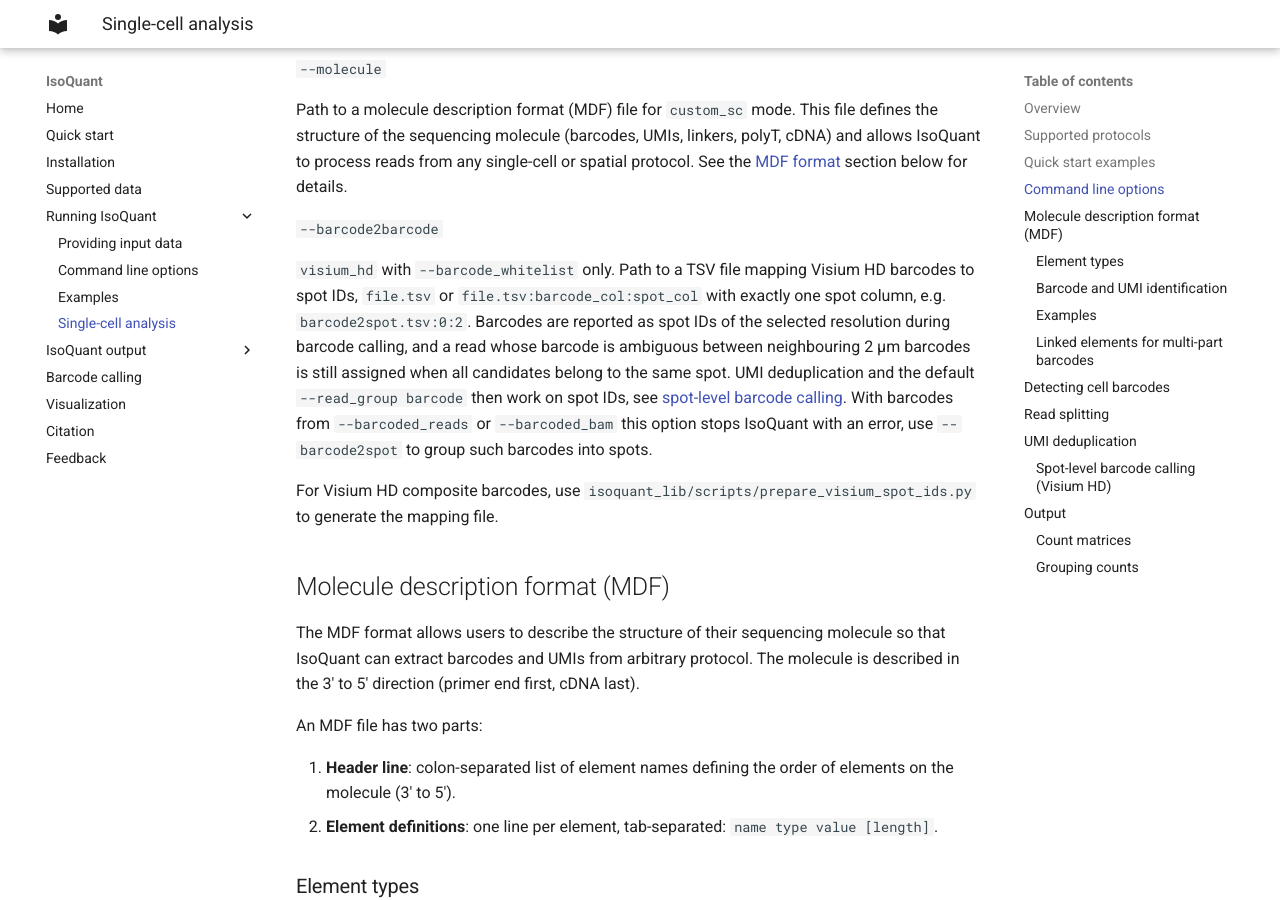
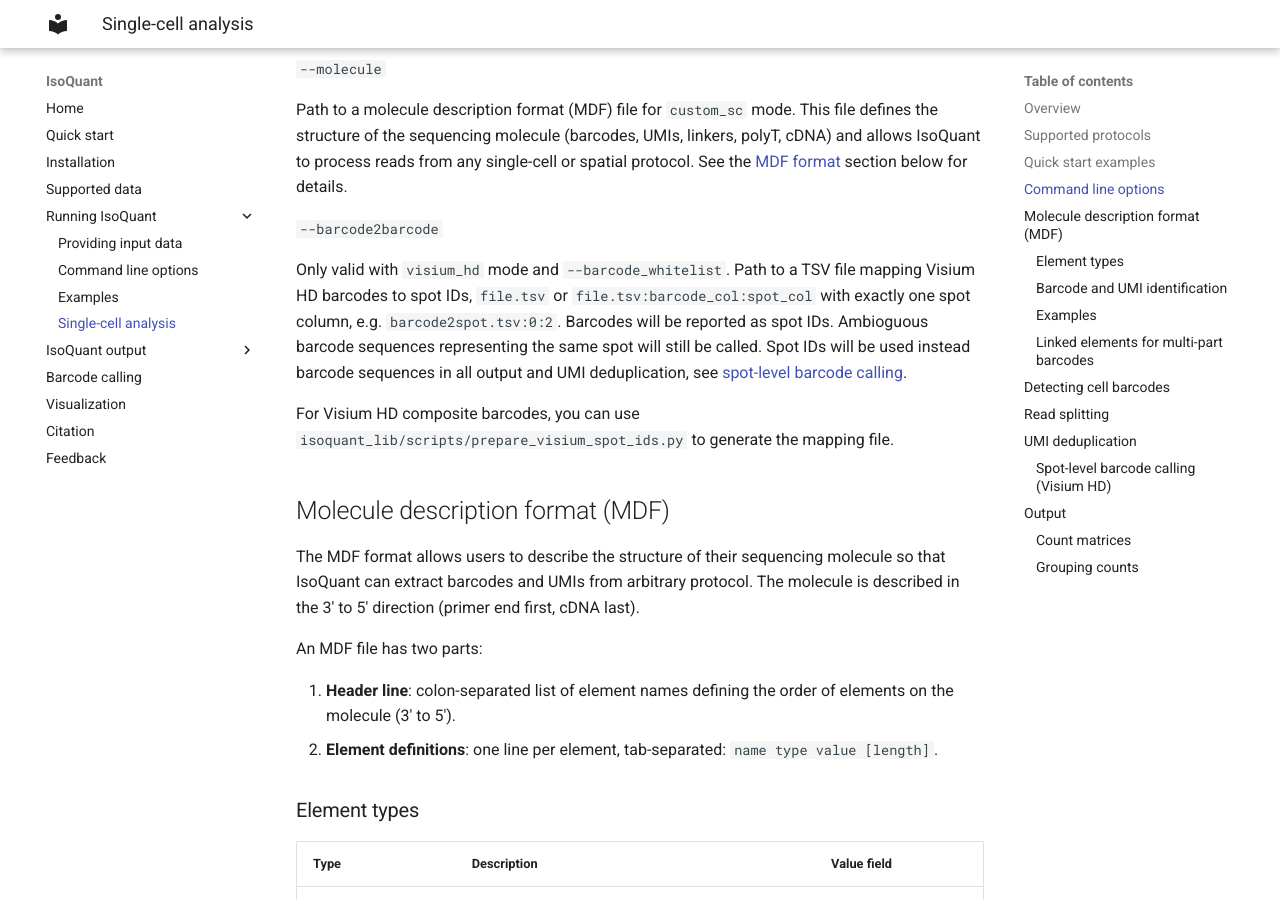
Before and after one commit to ablab/IsoQuant, an MkDocs documentation site: the page built from docs/single_cell.md, in a window 1280 px wide and 900 px high, scrolled down 4353 px. Built offline with MkDocs 1.6.1 and Material for MkDocs 9.7.7, drawn with Linux system fonts in a browser that asks for light colours.

Commit message:
Clarified the usage of the `--barcode2barcode` option for Visium HD mode, including details on barcode mapping and error handling

```diff
--- a/docs/single_cell.md
+++ b/docs/single_cell.md
@@ -183,16 +183,13 @@ See the [MDF format](#molecule-description-format-mdf) section below for details
 
 `--barcode2barcode`
 
-`visium_hd` with `--barcode_whitelist` only. Path to a TSV file mapping Visium HD barcodes to spot IDs,
+Only valid with `visium_hd` mode and `--barcode_whitelist`. Path to a TSV file mapping Visium HD barcodes to spot IDs,
 `file.tsv` or `file.tsv:barcode_col:spot_col` with exactly one spot column, e.g. `barcode2spot.tsv:0:2`.
-Barcodes are reported as spot IDs of the selected resolution during barcode calling, and a read whose
-barcode is ambiguous between neighbouring 2 µm barcodes is still assigned when all candidates belong to
-the same spot. UMI deduplication and the default `--read_group barcode` then work on spot IDs, see
+Barcodes will be reported as spot IDs. Ambioguous barcode sequences representing the same spot will still be called.
+Spot IDs will be used instead barcode sequences in all output and UMI deduplication, see
 [spot-level barcode calling](#spot-level-barcode-calling-visium-hd).
-With barcodes from `--barcoded_reads` or `--barcoded_bam` this option stops IsoQuant with an error,
-use `--barcode2spot` to group such barcodes into spots.
 
-For Visium HD composite barcodes, use `isoquant_lib/scripts/prepare_visium_spot_ids.py` to generate the mapping file.
+For Visium HD composite barcodes, you can use `isoquant_lib/scripts/prepare_visium_spot_ids.py` to generate the mapping file.
 
 
 ## Molecule description format (MDF)
```
